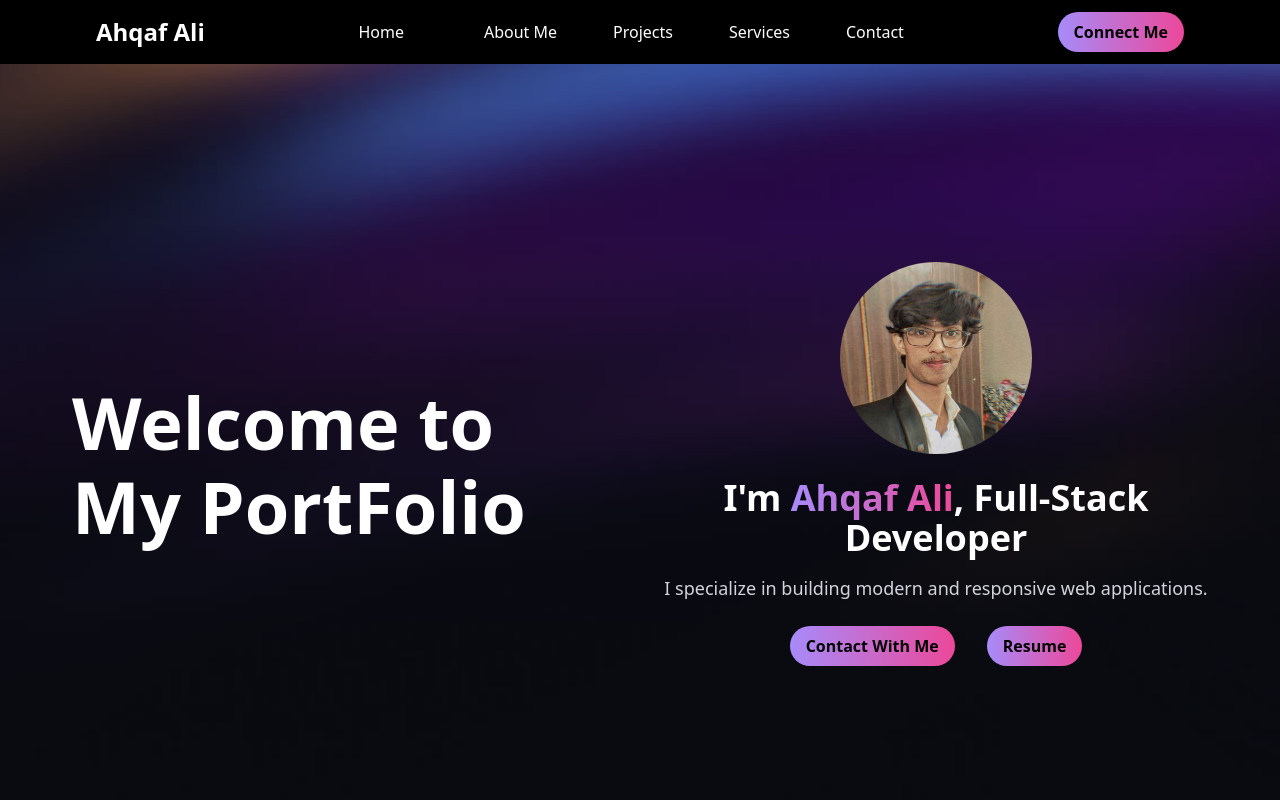
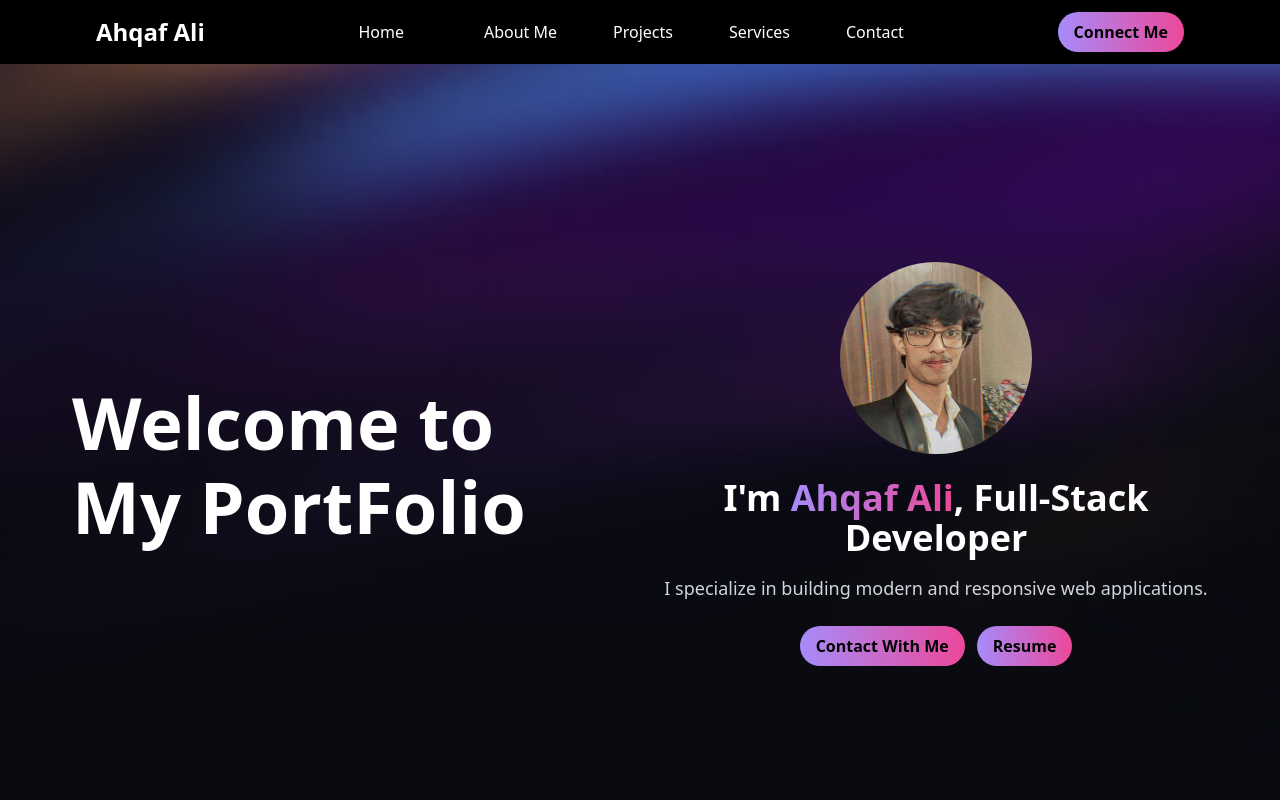
Before and after one commit to AhqafCoder/PortFolio-Ahqaf, a React (Vite) app: page / in a window 1280 px wide. Shown: the top 800 px of the page. Built offline with nearby package versions, Linux system fonts and the light colour scheme.

Commit message:
changed the div classname from hero.jsx for buttons to fit the design.

```diff
--- a/src/components/Hero.jsx
+++ b/src/components/Hero.jsx
@@ -48,14 +48,14 @@ const Hero = () => {
         </p>
 
         {/* Buttons */}
-        <div className="mt-6 space-y-4 space-x-3 lg:space-y-0 lg:space-x-4">
+        <div className="mt-6 flex flex-wrap justify-center gap-3">
           <a href="#contact">
-          <button className=" md:inline bg-gradient-to-r from-purple-400 to-pink-500 text-black font-semibold px-4 py-2 rounded-full transform transition-transform duration-300 hover:scale-105">
+          <button className=" md:inline bg-gradient-to-r from-purple-400 to-pink-500 font-semibold text-black  px-4 py-2 rounded-full transform transition-transform duration-300 hover:scale-105">
             Contact With Me
           </button>
           </a>
           <a href={Resume} download>
-          <button className="md:inline bg-gradient-to-r from-purple-400 to-pink-500 text-black font-semibold px-4 py-2 rounded-full transform transition-transform duration-300 hover:scale-105">
+          <button className="md:inline bg-gradient-to-r from-purple-400 to-pink-500 font-semibold text-black f px-4 py-2 rounded-full transform transition-transform duration-300 hover:scale-105">
             Resume
           </button>
           </a>
```
